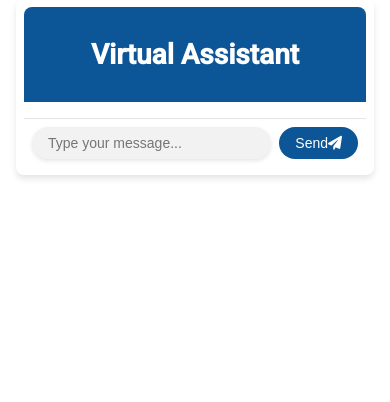
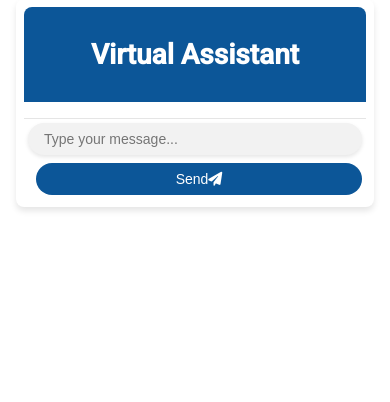
Before and after one commit to AllstarProductions/SuperAI, a Flask app: page / in a window 390 px wide. Shown: the part 17-419 px from the top of the page. Run offline with Flask 2, Linux system fonts and the light colour scheme; some libraries are stand-ins or nearby versions.

Commit message:
Update styles.css

```diff
--- a/static/styles.css
+++ b/static/styles.css
@@ -200,4 +200,14 @@ body {
     content: "Send";
     margin-right: 0;
   }
+
+  /* adjust input container on smaller screens */
+  .input-container {
+    padding: 4px;
+    flex-direction: column;
+  }
+
+  #user-input {
+    margin-bottom: 8px;
+  }
 }
```
